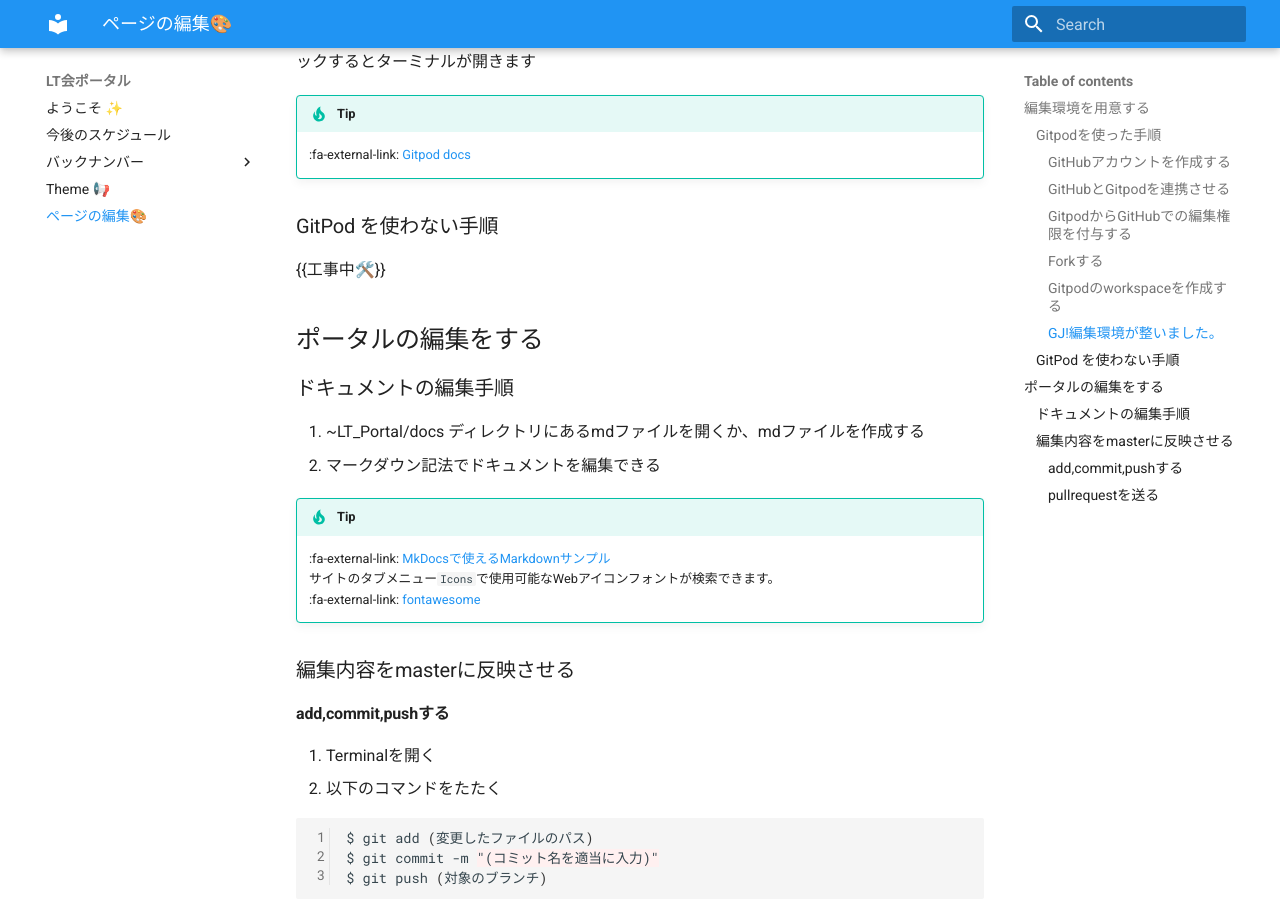
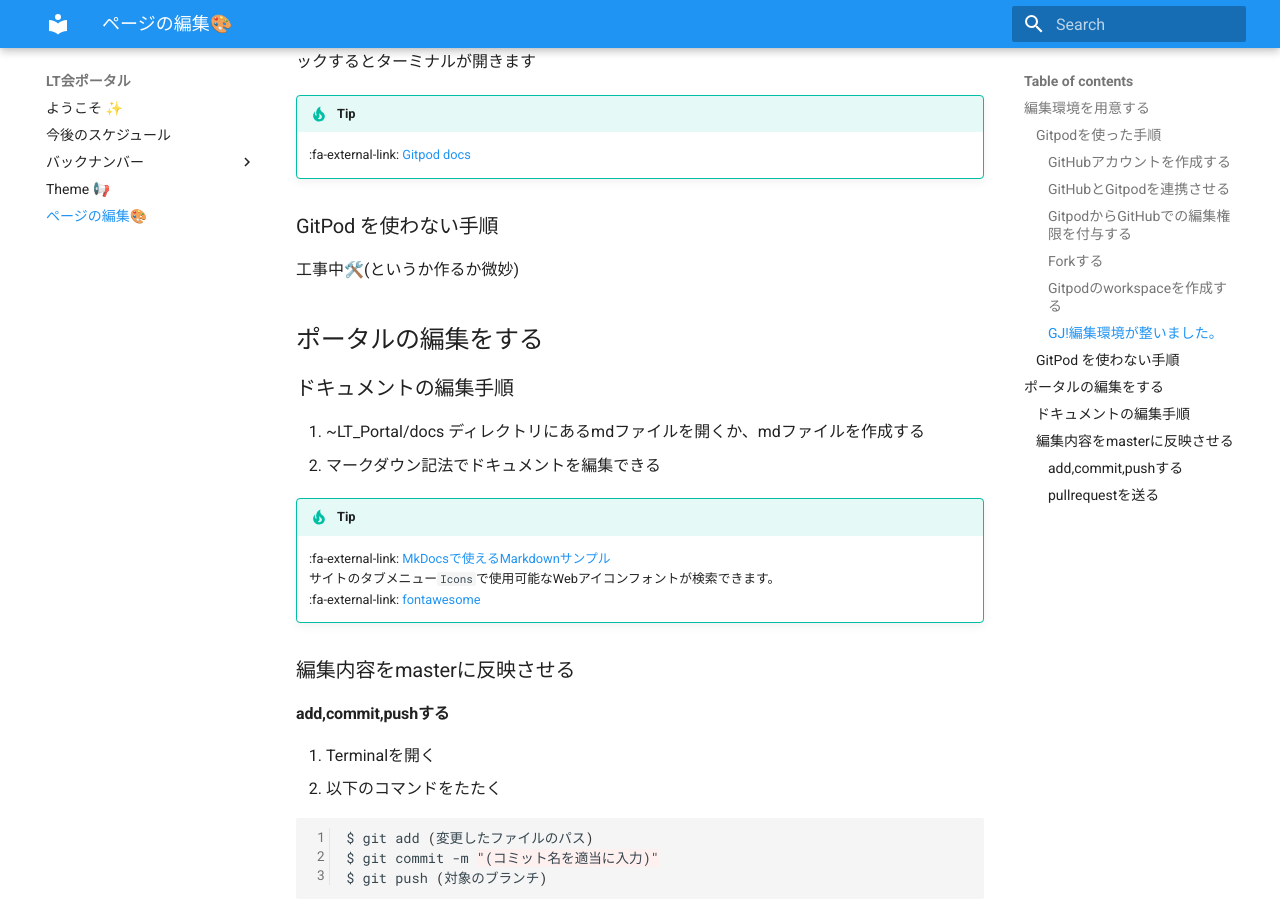
Before and after one commit to yama1601/LT_Portal, an MkDocs documentation site: the page built from docs/editpage.md, in a window 1280 px wide and 900 px high, scrolled down 1538 px. Built offline with MkDocs 1.6.1 and Material for MkDocs 9.7.7, drawn with Linux system fonts in a browser that asks for light colours; nearby versions of some CDN libraries; old or Windows-style settings are respelled for this version of MkDocs.

Commit message:
Update doc

```diff
--- a/docs/editpage.md
+++ b/docs/editpage.md
@@ -48,7 +48,7 @@ workspaceでは「Open Port」 -> `Open Browser`などで編集のプレビュ
     :fa-external-link: [Gitpod docs](https://www.gitpod.io/docs/)
 
 ### GitPod を使わない手順
-{{工事中🛠️}}
+工事中🛠️(というか作るか微妙)
 
 
 ## ポータルの編集をする
```
